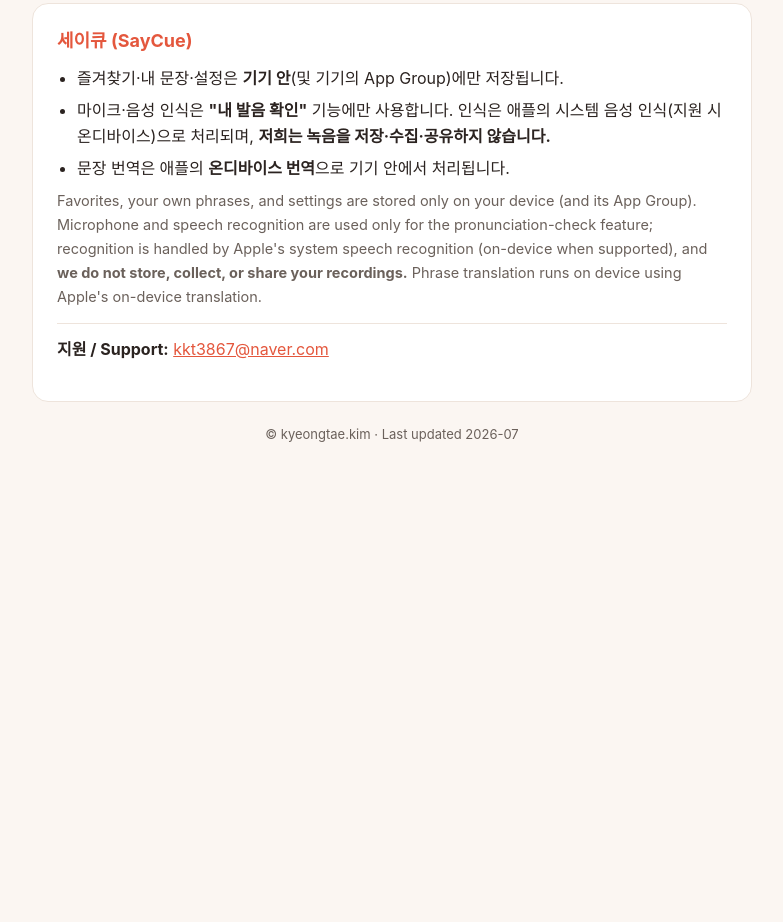
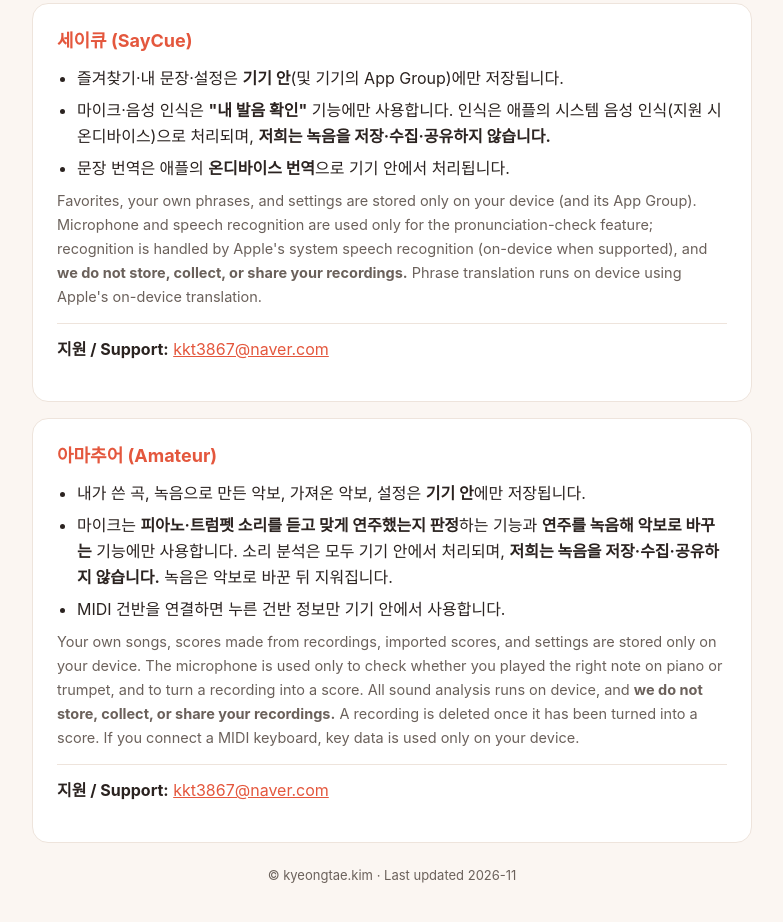
Before and after one commit to ghingtae/frontend-html-common-privacy, a plain HTML site: page index.html in a window 1280 px wide. Shown: the part 372-1294 px from the top of the page, without its empty margins (248-1031 px from the left). Before the commit the page ends 862 px from the top, so only its background shows below. Drawn offline with Linux system fonts and the light colour scheme.

Commit message:
feat: Amateur 앱 개인정보 처리방침 섹션 추가
Co-Authored-By: Claude Opus 5.5 <noreply@anthropic.com>

```diff
--- a/index.html
+++ b/index.html
@@ -61,10 +61,26 @@
        <a href="mailto:kkt3867@naver.com">kkt3867@naver.com</a></p>
   </section>
 
+  <!-- APP: Amateur -->
+  <section id="amateur">
+    <h2>아마추어 (Amateur)</h2>
+    <ul>
+      <li>내가 쓴 곡, 녹음으로 만든 악보, 가져온 악보, 설정은 <strong>기기 안</strong>에만 저장됩니다.</li>
+      <li>마이크는 <strong>피아노·트럼펫 소리를 듣고 맞게 연주했는지 판정</strong>하는 기능과 <strong>연주를 녹음해 악보로 바꾸는</strong> 기능에만 사용합니다. 소리 분석은 모두 기기 안에서 처리되며, <strong>저희는 녹음을 저장·수집·공유하지 않습니다.</strong> 녹음은 악보로 바꾼 뒤 지워집니다.</li>
+      <li>MIDI 건반을 연결하면 누른 건반 정보만 기기 안에서 사용합니다.</li>
+    </ul>
+    <p class="en">Your own songs, scores made from recordings, imported scores, and settings are stored only on your device.
+       The microphone is used only to check whether you played the right note on piano or trumpet, and to turn a recording into a score.
+       All sound analysis runs on device, and <strong>we do not store, collect, or share your recordings.</strong>
+       A recording is deleted once it has been turned into a score. If you connect a MIDI keyboard, key data is used only on your device.</p>
+    <p class="support"><strong>지원 / Support:</strong>
+       <a href="mailto:kkt3867@naver.com">kkt3867@naver.com</a></p>
+  </section>
+
   <!-- 새 앱은 위 SayCue 블록을 복사해 추가 -->
 
   <footer>
-    <p>© kyeongtae.kim · Last updated 2026-07</p>
+    <p>© kyeongtae.kim · Last updated 2026-11</p>
   </footer>
 </main>
 </body>
```
